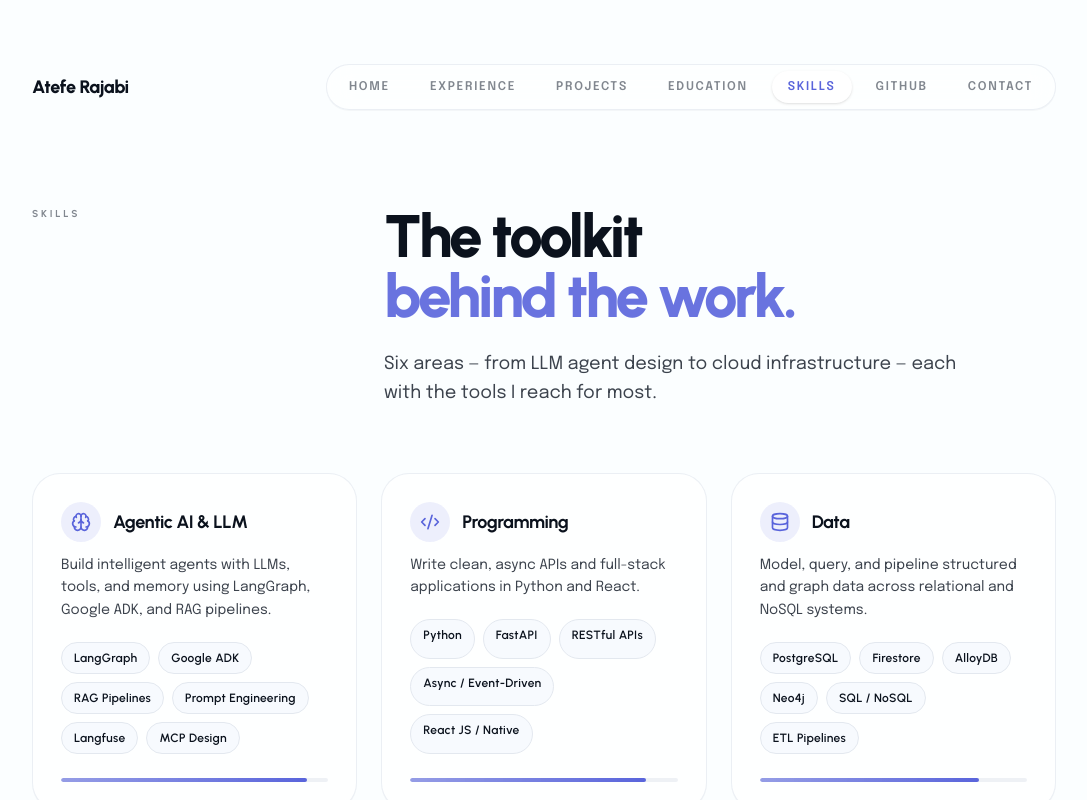
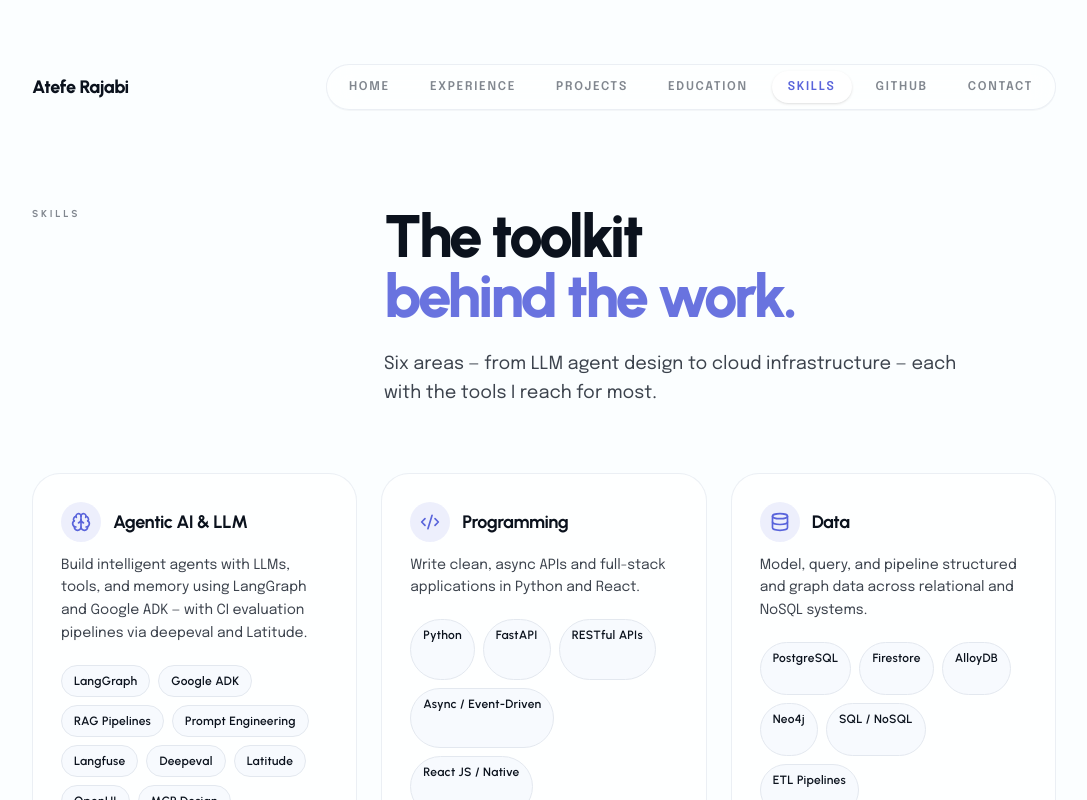
Before and after one commit to itsatefe/itsatefe.github.io, a React (Vite) app: page /skills in a window 1280 px wide. Shown: the top 800 px of the page, without its empty margins (96-1183 px from the left). Built offline with nearby package versions, Linux system fonts and the light colour scheme.

Commit message:
refactor: update resume and skills descriptions to include CI evaluation pipelines and new tools

```diff
--- a/src/data/resume.ts
+++ b/src/data/resume.ts
@@ -21,7 +21,7 @@
 export const story: string[] = [
   "My work spans agentic AI on Google ADK, RAG pipelines with source-cited outputs, FastAPI services, and production deployment on GCP. I gravitate toward problems where the output directly changes what someone decides or does next.",
   "At ShortPartners I owned an AI-enabled M&A CRM as sole developer — covering the full deal lifecycle from sourcing and screening to due diligence and decision support — including a RAG-based document Q&A system where every answer links back to its source. That ownership cut manual review effort by ~80%.",
-  "At Mithra-AI I build LLM agents on Google ADK within a single-tenant, multi-customer architecture, with Langfuse evaluation and OpenTelemetry tracing for production monitoring. Earlier, at TebOnco, I cut healthcare API latency 40% through query tuning, indexing, and caching.",
+  "At Mithra-AI I build LLM agents on Google ADK within a single-tenant, multi-customer architecture, with CI evaluation pipelines using OpenTelemetry for production observability. Earlier, at TebOnco, I cut healthcare API latency 40% through query tuning, indexing, and caching.",
 ];
 
 // ─── Experience ───────────────────────────────────────────────────────────────
@@ -50,11 +50,12 @@
       "Building LLM agents on Google ADK for enterprise procurement analytics, with evaluation, observability, and data-quality safeguards.",
     bullets: [
       "Build LLM agents on Google ADK with a single-tenant multi-customer architecture for full data isolation and client data privacy.",
-      "Evaluate agent response quality and manage prompt versioning in Langfuse, with native OpenTelemetry tracing to Google Cloud for production monitoring.",
+      "Built CI pipelines for LLM agent evaluation and observability using Google Cloud Build, Google ADK, and OpenTelemetry.",
       "Design a structured analytics layer over agent interactions to track failure modes and surface new use cases.",
       "Develop an MCP connector and a Streamlit observability dashboard for real-time agent monitoring; partner with non-technical stakeholders to translate business needs into AI features.",
+      "Embedded Apache Superset dashboards into the product UI; built agent-driven workflows to auto-generate and configure analytics views via Superset's MCP connector.",
     ],
-    stack: ["Google ADK", "FastAPI", "GCP", "PostgreSQL", "Langfuse", "MCP", "Streamlit"],
+    stack: ["Google ADK", "FastAPI", "GCP", "PostgreSQL", "Langfuse", "MCP", "Streamlit", "Apache Superset"],
   },
   {
     period: "Sep 2025 – Feb 2026",
@@ -272,7 +273,7 @@
 export const skills: SkillGroup[] = [
   {
     label: "Agentic AI & LLM",
-    items: ["LangGraph", "Google ADK", "RAG Pipelines", "Prompt Engineering", "Langfuse", "MCP Design"],
+    items: ["LangGraph", "Google ADK", "RAG Pipelines", "Prompt Engineering", "Langfuse", "Deepeval", "Latitude", "OpenUI", "MCP Design"],
   },
   {
     label: "Programming",
--- a/src/routes/skills.tsx
+++ b/src/routes/skills.tsx
@@ -18,7 +18,7 @@
   "Agentic AI & LLM": {
     icon: Brain,
     description:
-      "Build intelligent agents with LLMs, tools, and memory using LangGraph, Google ADK, and RAG pipelines.",
+      "Build intelligent agents with LLMs, tools, and memory using LangGraph and Google ADK — with CI evaluation pipelines via deepeval and Latitude.",
     proficiency: 92,
   },
   Programming: {
```
